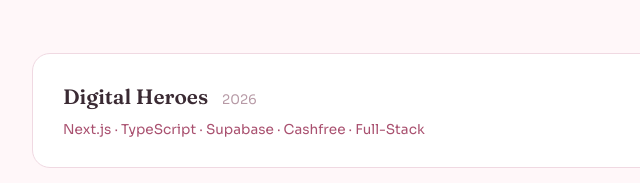
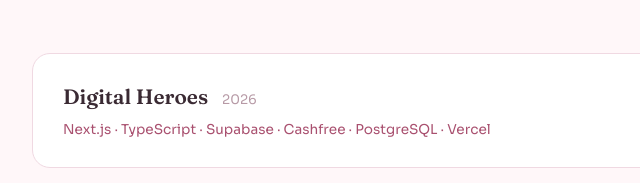
Before and after one commit to Varikuppalabhavs/Portfolio, a plain HTML site: page index.html in a window 1280 px wide. Shown: the part 2680-2863 px from the top of the page, 100-740 px from the left. Drawn offline with Linux system fonts and the light colour scheme.

Commit message:
Update project stack for Digital Heroes

```diff
--- a/index.html
+++ b/index.html
@@ -399,7 +399,7 @@
 <div class="proj-top">
 <div>
 <div class="proj-title-row"><span class="proj-title">Digital Heroes</span><span class="proj-year">2026</span></div>
-<div class="proj-stack">Next.js · TypeScript · Supabase · Cashfree · Full-Stack</div>
+<div class="proj-stack">Next.js · TypeScript · Supabase · Cashfree · PostgreSQL · Vercel</div>
 </div>
 <div class="proj-toggle">+</div>
 </div>
```
